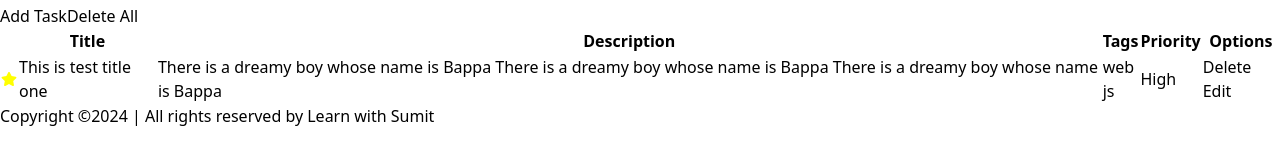
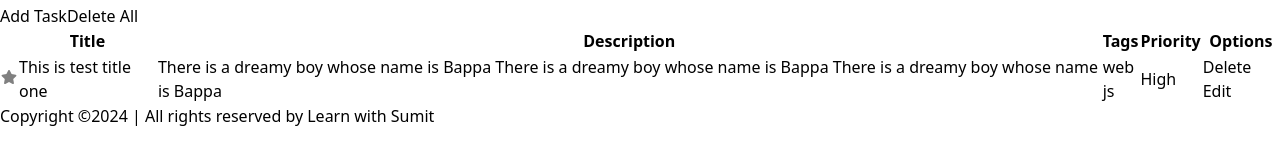
Before and after one commit to bappasahabapi/react-vite-2024, a React (Vite) app: page / in a window 1280 px wide. Shown: the part 523-682 px from the top of the page. Built offline with nearby package versions, Linux system fonts and the light colour scheme.

Commit message:
favourite is added

```diff
--- a/src/task/TaskActions.jsx
+++ b/src/task/TaskActions.jsx
@@ -1,5 +1,5 @@
 /* eslint-disable react/prop-types */
-export default function TaskActions({onAddClick}) {
+export default function TaskActions({onAddClick,onDeleteAllTask}) {
 
 
   return (
@@ -10,7 +10,7 @@ export default function TaskActions({onAddClick}) {
           <button onClick={onAddClick} className="rounded-md bg-blue-500 px-3.5 py-2.5 text-sm font-semibold">
             Add Task
           </button>
-          <button className="rounded-md bg-red-500 px-3.5 py-2.5 text-sm font-semibold">
+          <button onClick={onDeleteAllTask} className="rounded-md bg-red-500 px-3.5 py-2.5 text-sm font-semibold">
             Delete All
           </button>
         </div>
--- a/src/task/TaskBoard.jsx
+++ b/src/task/TaskBoard.jsx
@@ -22,7 +22,7 @@ export default function TaskBoard() {
       "There is a dreamy boy whose name is Bappa There is a dreamy boy whose name is Bappa There is a dreamy boy whose name is Bappa",
     tags: ["web", "js"],
     priority: "High",
-    isFavorite: true,
+    isFavorite: false,
   };
 
   const [tasks, setTasks] = useState([defaultTask]);
@@ -62,6 +62,21 @@ export default function TaskBoard() {
     setTasks(taskAfterDelete)
   }
 
+  function handleDeleteAllTask(){
+    tasks.length=0;
+    setTasks([...tasks])
+  }
+
+  function handleFavorite(taskId){
+    const taskIndex =tasks.findIndex(task=>task.id===taskId);
+    const newTasks =[...tasks]
+
+    newTasks[taskIndex].isFavorite=!newTasks[taskIndex].isFavorite
+
+    setTasks(newTasks)
+
+  }
+
   return (
     <div>
       <section className="mb-20" id="tasks">
@@ -75,8 +90,8 @@ export default function TaskBoard() {
         <div className="container">
           <SearchTask />
           <div className="rounded-xl border border-[rgba(206,206,206,0.12)] bg-[#1D212B] px-6 py-8 md:px-9 md:py-16">
-            <TaskActions onAddClick={() => setShowAddModal(true)} />
-            <TaskList tasks={tasks} onEdit={handleEditTask} onDelete={handleDeleteTask} />
+            <TaskActions onAddClick={() => setShowAddModal(true)}onDeleteAllTask={handleDeleteAllTask}/>
+            <TaskList tasks={tasks} onEdit={handleEditTask} onDelete={handleDeleteTask} onFavorite={handleFavorite} />
           </div>
         </div>
       </section>
--- a/src/task/TaskList.jsx
+++ b/src/task/TaskList.jsx
@@ -1,6 +1,6 @@
 /* eslint-disable react/prop-types */
 import { FaStar } from "react-icons/fa";
-export default function TaskList({ tasks,onEdit,onDelete }) {
+export default function TaskList({ tasks,onEdit,onDelete, onFavorite }) {
   // console.log(tasks)  // return an array
 
   return (
@@ -39,11 +39,13 @@ export default function TaskList({ tasks,onEdit,onDelete }) {
                 className="border-b border-[#2E3443] [&>td]:align-baseline [&>td]:px-4 [&>td]:py-2"
               >
                 <td>
+                  <button onClick={()=>onFavorite(task.id)}>
                   {task.isFavorite ? (
                     <FaStar color="yellow" />
                   ) : (
-                    <FaStar color="white" />
+                    <FaStar color="gray" />
                   )}
+                  </button>
                 </td>
                 <td>{task.title}</td>
                 <td>
```
